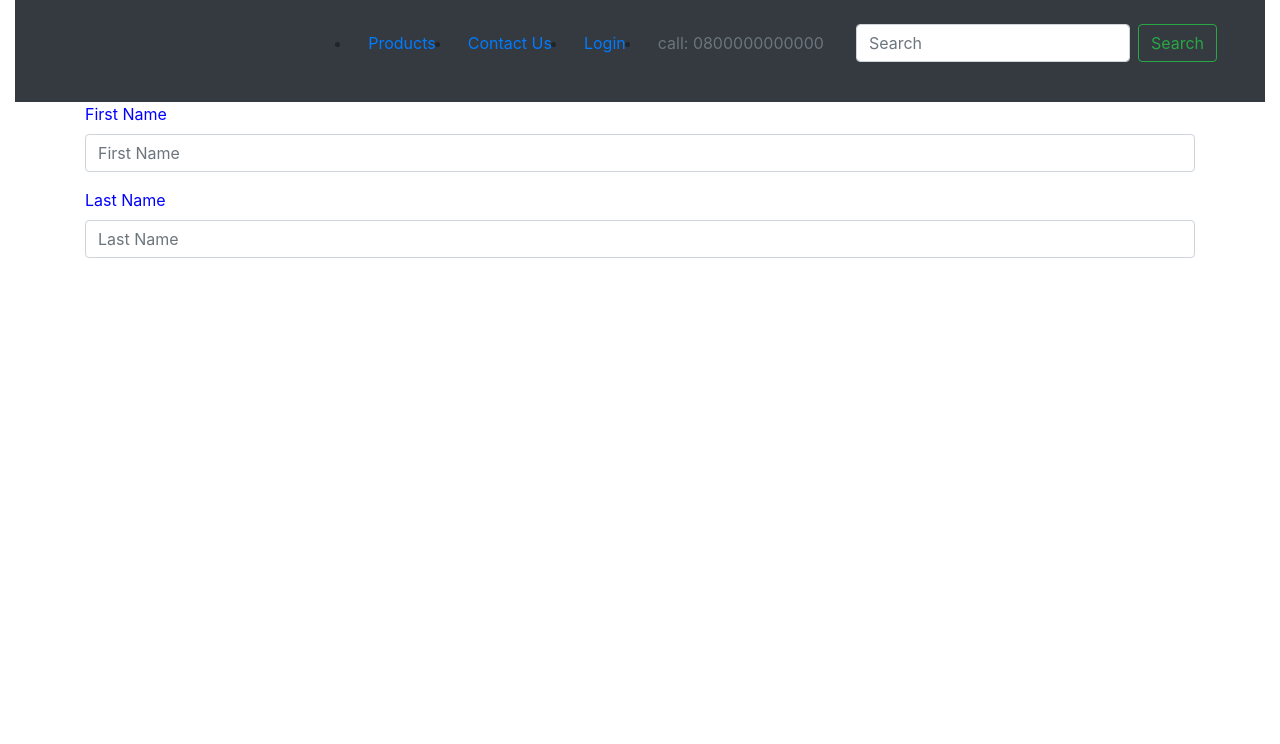
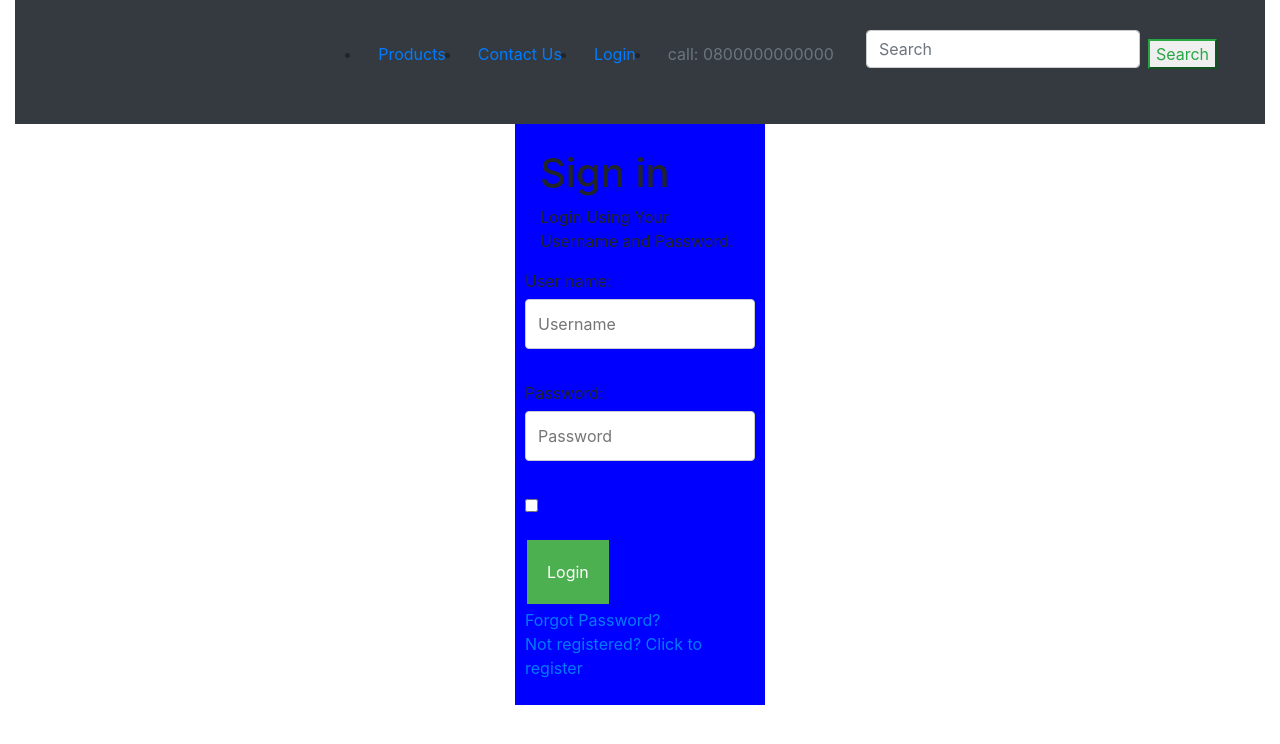
Before and after one commit to gbemme/SpaceHubVue, a Vue app: page /book in a window 1280 px wide. Shown: the top 744 px of the page. Built offline with nearby package versions, Linux system fonts and the light colour scheme.

Commit message:
ProductForm and BookForm updated

```diff
--- a/src/components/BookForm.vue
+++ b/src/components/BookForm.vue
@@ -19,29 +19,51 @@
   <nav class="navbar navbar-dark bg-dark">
   <form class="form-inline">
     <input class="form-control mr-sm-2" type="search" placeholder="Search" aria-label="Search">
-    <button class="btn btn-outline-success my-2 my-sm-0" type="submit">Search</button>
+    <button class="btn2 btn-outline-success my-2 my-sm-0" type="submit">Search</button>
   </form>
 </nav>
 </ul>
 </nav>
-<div class="container" >
-  <div class="row-center">
+<div class="container">
+    <!-- form holder -->
+    <div class="formholder">
+      <!-- title holder -->
+<div class="titleHolder">
+  <i class="far fa-user-circle"></i>
+  <h1>Sign in</h1>
+  <p>Login Using Your Username and Password.</p>
+</div>
+<form:form action="${pageContext.request.contextPath}/authenticateTheUser" method="POST" class="loginForm">
 
-    <div class="col-sm-middle">
-  <form>
-  <div class="form-group">
-    <label for="formGroupExampleInput">First Name</label>
-    <input type="text" class="form-control" id="formGroupExampleInput" placeholder="First Name ">
+  <div class="row">
+     <p>
+      User name: <input type="text" name="username" placeholder="Username" required />
+       <i class="fas fa-user"></i>
+      </p>
+     </div>
+
+ <div class="row">
+        <p>
+          Password: <input type="password" name="password" placeholder="Password" required />
+          <i class="fas fa-key"></i>
+          </p>
   </div>
-  <div class="form-group">
-    <label for="formGroupExampleInput2">Last Name</label>
-    <input type="text" class="form-control" id="formGroupExampleInput2" placeholder="Last Name">
-  </div>
-</form>
+<div class="row">
+  <label for="rememberme"><input type="checkbox" id="rememberMe"></label>
+
+</div>
+<div class="row">
+     <button type="submit" class="btn1">Login</button>
+</div>
+<div class="row">
+          <a href="forgot-password.html">Forgot Password?</a>
+          <br>
+          <a href="register.html">Not registered? Click to register</a>
+        </div>
+</form:form>
     </div>
+</div>
 
-  </div>
-</div>
 </div>
 </template>
 
@@ -50,8 +72,8 @@
         name: 'BookForm',
     }
 </script>
-<style>
-.container{
+<style src="./bookform.css" scoped>
+.container {
     color: blue;
 }
 </style>
--- a/src/components/ProductForm.vue
+++ b/src/components/ProductForm.vue
@@ -1,5 +1,31 @@
 <template>
-    <h1>Admin Product Form</h1>
+ <div class="container-fluid">
+     <link rel="stylesheet" href="https://stackpath.bootstrapcdn.com/bootstrap/4.4.1/css/bootstrap.min.css" integrity="sha384-Vkoo8x4CGsO3+Hhxv8T/Q5PaXtkKtu6ug5TOeNV6gBiFeWPGFN9MuhOf23Q9Ifjh" crossorigin="anonymous">
+  <form>
+  <div class="form-group">
+    <label for="exampleFormControlInput1">Product Name</label>
+    <input type="text" class="form-control" id="exampleFormControlInput1" placeholder="Product Name">
+  </div>
+   <div class="form-group">
+    <label for="exampleFormControlInput1">Product Price</label>
+    <input type="text" class="form-control" id="exampleFormControlInput1" placeholder="Product Price">
+  </div>
+   <div class="form-group">
+    <label for="exampleFormControlInput1">Product Plan</label>
+    <input type="text" class="form-control" id="exampleFormControlInput1" placeholder="Product Plan">
+  </div>
+  <div class="form-group">
+    <label for="exampleFormControlSelect1">Product Status</label>
+    <select class="form-control" id="exampleFormControlSelect1">
+      <option>Vacant</option>
+      <option>Booked</option>
+    </select>
+  </div>
+  <div>
+      <button type="button" class="btn btn-primary">Submit</button>
+  </div>
+</form>
+</div>
 </template>
 
 <script>
@@ -8,3 +34,6 @@
     }
 
 </script>
+<style src="./productform.css" scoped>
+
+</style>
--- /dev/null
+++ b/src/components/bookform.css
@@ -0,0 +1,71 @@
+/* Style all input fields */
+input {
+    width: 100%;
+    padding: 12px;
+    border: 1px solid #ccc;
+    border-radius: 4px;
+    box-sizing: border-box;
+    margin-top: 6px;
+    margin-bottom: 16px;
+  }
+
+  /* Style the submit button */
+  input[type=submit] {
+    background-color:white;
+    color: white;
+  }
+
+  /* Style the container for inputs */
+  .container {
+    background-color:blue;
+    padding: 25px;
+    max-width: 20%;
+  }
+
+  /* The message box is shown when the user clicks on the password field */
+  #message {
+    display:none;
+    background: #f1f1f1;
+    color: #000;
+    position: relative;
+    padding: 20px;
+    margin-top: 10px;
+  }
+
+  #message p {
+    padding: 10px 35px;
+    font-size: 18px;
+  }
+
+  /* Add a green text color and a checkmark when the requirements are right */
+  .valid {
+    color: green;
+  }
+
+  .valid:before {
+    position: relative;
+    left: -35px;
+    content: "&#10004;";
+  }
+
+  /* Add a red text color and an "x" icon when the requirements are wrong */
+  .invalid {
+    color: red;
+  }
+
+  .invalid:before {
+    position: relative;
+    left: -35px;
+    content: "&#10006;";
+  }
+  .btn1{
+    background-color: #4CAF50;
+    border: none;
+    color: white;
+    padding: 20px;
+    text-align: center;
+    text-decoration: none;
+    display: inline-block;
+    font-size: 16px;
+    margin: 4px 2px;
+  }
--- /dev/null
+++ b/src/components/productform.css
@@ -0,0 +1,6 @@
+.container-fluid{
+    padding: 25px;
+    max-width: 20%;
+    background: grey;
+    margin-top: 10%;
+}
```
